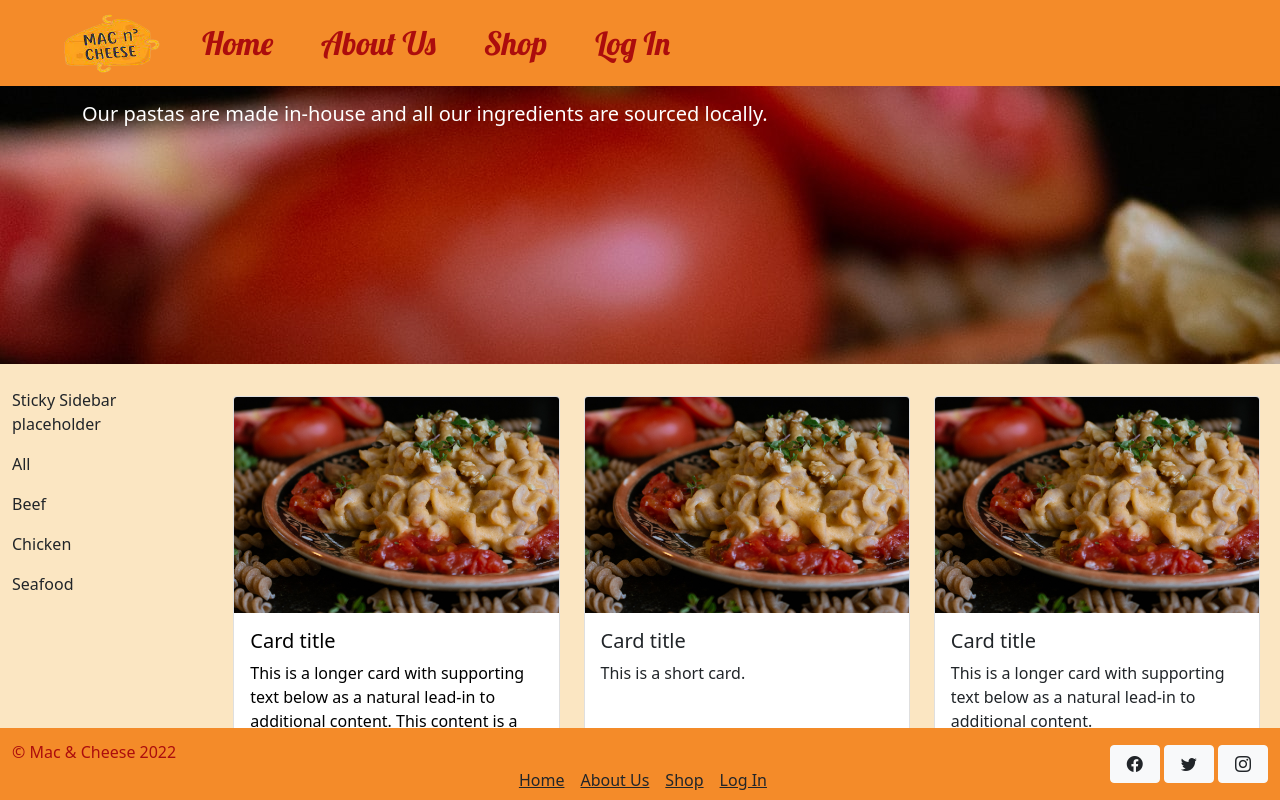
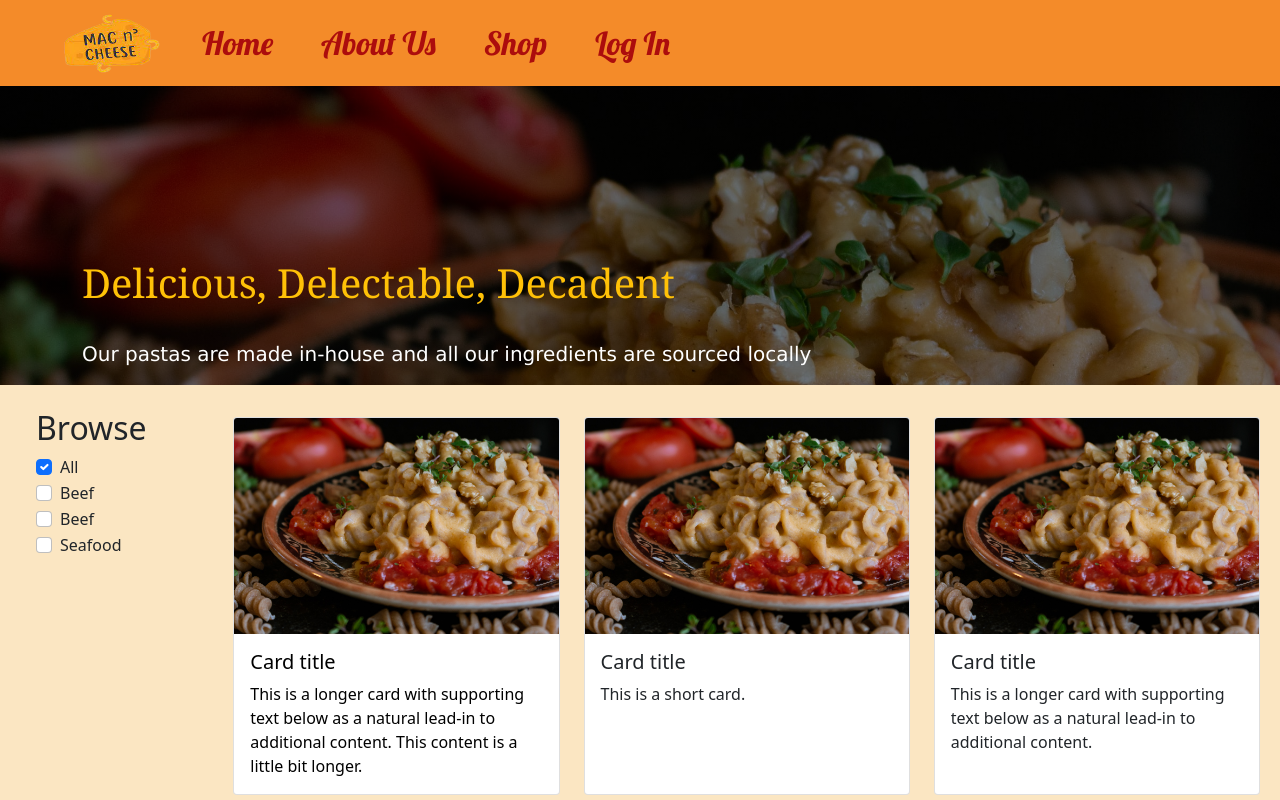
Before and after one commit to tan-xianglong/macncheese, a plain HTML site: page products.html in a window 1280 px wide. Shown: the top 800 px of the page. Drawn offline with nearby package versions, Linux system fonts and the light colour scheme.

Commit message:
Added sticky side bar for desktop

```diff
--- a/products.html
+++ b/products.html
@@ -14,9 +14,15 @@
     <link rel="preconnect" href="https://fonts.gstatic.com" crossorigin>
     <link href="https://fonts.googleapis.com/css2?family=Lobster&display=swap" rel="stylesheet">
 
-
     <!-- Custom CSS -->
     <style>
+        /* Color Palette
+        #FBE6C2 - rgb(251, 230, 194) Beige
+        #F0C929 - rgb(240, 201, 41) Yellow
+        #F48B29 - rgb(244, 139, 41) Orange
+        #AC0D0D - rgb(172, 13, 13) Vermillion
+         */
+
         /* Card hover effect*/
         .card:hover {
             transform: scale(1.05);
@@ -26,12 +32,51 @@
         /* Jumbotron */
         .jumbotron {
             margin:0;
-            background:
-            url(/css/des-images/pdt-top-image-pasta-bowl.jpg);
+            background: linear-gradient(to bottom, rgba(0,0,0,0.5) 0%,rgba(0,0,0,0.5) 100%),
+            url(./images/pdt-top-image-pasta-bowl.jpg);
             background-repeat: no-repeat;
-            color:white !important;
-            height:340px;
-}
+            background-size: cover;
+            color:white;
+            height:300px;
+        }
+
+        .jumbotron-text {
+            align-self:flex-end;
+            width: 100%;
+        }
+
+        .jumbotron-text > h1 {
+            font-family: Georgia, 'Times New Roman', Times, serif;
+        }
+
+        .jumbotron-text > p {
+            font-family: Verdana, Geneva, Tahoma, sans-serif;
+        }
+
+        /* Button Color */
+        .btn-vermillion {
+            background-color: #AC0D0D;
+            color: #fff
+        }
+
+        /* Sticky sidebar for desktop*/
+        .sticky-sidebar {
+            position: -webkit-sticky;
+            position: sticky;
+            top: 15%;
+        }
+
+    /* Mobile Media Queries */
+    @media screen and (max-width: 768px) {
+        /* Hide sticky sidebar */
+        .sticky-sidebar {
+            display: none;
+        }
+
+        .sidebar-container {
+            display: none;
+        }
+    }
 
     </style>
     <title>Our Products</title>
@@ -70,59 +115,74 @@
 
     <!-- Section 1: Jumbotron + Short description -->
         <!-- Jumbotron Image -->
-        <div class="jumbotron jumbotron-fluid mt-4">
-            <div class="container">
-              <h1 class="display-4 text-warning">Delicious, Delectable, Decadent</h1>
-              <p class="lead">Our pastas are made in-house and all our ingredients are sourced locally.</p>
+        <div class="jumbotron jumbotron-fluid d-flex" style="margin-top:85px;">
+            <div class="container jumbotron-text">
+              <h1 class="display-6 text-warning">Delicious, Delectable, Decadent</h1><br>
+              <p class="lead">Our pastas are made in-house and all our ingredients are sourced locally</p>
             </div>
           </div>
     <!-- Section 1 End -->
 
     <!-- Section 2: 3x3 Product cards with product name + price; Sticky Side Bar; Modals for each product -->
         <div class="container-fluid">
-            <div class="row row-cols-2">
+            <div class="row">
                 <!-- Sticky Sidebar Filter desktop -->
-                <div class="col-2 my-4">
-                    <p>Sticky Sidebar placeholder</p>
-                    <p>All</p>
-                    <p>Beef</p>
-                    <p>Chicken</p>
-                    <p>Seafood</p>
+                <div class="col-2 my-4 sidebar-container">
+                    <div class="container-fluid sticky-sidebar">
+                        <h2>Browse</h2>
+                          <div class="form-check">
+                            <input type="checkbox" class="form-check-input" id="all" name="all" value="something" checked>
+                            <label class="form-check-label" for="all">All</label>
+                          </div>
+                          <div class="form-check">
+                            <input type="checkbox" class="form-check-input" id="check1" name="option1" value="something">
+                            <label class="form-check-label" for="check1">Beef</label>
+                          </div>
+                          <div class="form-check">
+                            <input type="checkbox" class="form-check-input" id="check2" name="option2" value="something">
+                            <label class="form-check-label" for="check2">Beef</label>
+                          </div>
+                          <div class="form-check">
+                            <input type="checkbox" class="form-check-input" id="check3" name="option3" value="something">
+                            <label class="form-check-label" for="check3">Seafood</label>
+                          </div>
+                        </form>
+                      </div>
                 </div>
                 <div class="col-10">
                     <!-- Cards -->
                     <div class="row row-cols-1 row-cols-md-3 p-2">
-                        <div class="col my-4">
+                        <div class="col-md-4 my-4">
                         <div class="card h-100">
                             <a href="#" data-bs-toggle="modal" data-bs-target="#pdt1Modal" style="text-decoration:none; color:black">
-                            <img src="/css/des-images/pdt-top-image-pasta-bowl.jpg" class="card-img-top" alt="...">
+                            <img src="./images/pdt-top-image-pasta-bowl.jpg" class="card-img-top" alt="...">
                             <div class="card-body">
                             <h5 class="card-title">Card title</h5>
                             <p class="card-text">This is a longer card with supporting text below as a natural lead-in to additional content. This content is a little bit longer.</p>
                             </div>
                         </div></a>
                         </div>
-                        <div class="col my-4">
+                        <div class="col-md-4 my-4">
                         <div class="card h-100">
-                            <img src="/css/des-images/pdt-top-image-pasta-bowl.jpg" class="card-img-top" alt="...">
+                            <img src="./images/pdt-top-image-pasta-bowl.jpg" class="card-img-top" alt="...">
                             <div class="card-body">
                             <h5 class="card-title">Card title</h5>
                             <p class="card-text">This is a short card.</p>
                             </div>
                         </div>
                         </div>
-                        <div class="col my-4">
+                        <div class="col-md-4 my-4">
                         <div class="card h-100">
-                            <img src="/css/des-images/pdt-top-image-pasta-bowl.jpg" class="card-img-top" alt="...">
+                            <img src="./images/pdt-top-image-pasta-bowl.jpg" class="card-img-top" alt="...">
                             <div class="card-body">
                             <h5 class="card-title">Card title</h5>
                             <p class="card-text">This is a longer card with supporting text below as a natural lead-in to additional content.</p>
                             </div>
                         </div>
                         </div>
-                        <div class="col my-4">
+                        <div class="col-md-4 my-4">
                         <div class="card h-100">
-                            <img src="/css/des-images/pdt-top-image-pasta-bowl.jpg" class="card-img-top" alt="...">
+                            <img src="./images/pdt-top-image-pasta-bowl.jpg" class="card-img-top" alt="...">
                             <div class="card-body">
                             <h5 class="card-title">Card title</h5>
                             <p class="card-text">This is a longer card with supporting text below as a natural lead-in to additional content. This content is a little bit longer.</p>
@@ -133,11 +193,7 @@
                 </div>
             </div>
         </div>
-        <!-- Side Bar https://www.w3schools.com/howto/howto_css_fixed_sidebar.asp -->
 
-        <!-- Modal https://www.tutorialrepublic.com/twitter-bootstrap-tutorial/bootstrap-modals.php
-        https://www.tutorialrepublic.com/codelab.php?topic=bootstrap&file=creating-row-columns-inside-modal
-        -->
     <!-- Section 2 End -->
 
     <!-- Modal box -->
@@ -145,17 +201,16 @@
         <div class="modal-dialog">
             <div class="modal-content">
                 <div class="modal-header">
-                    <h5 class="modal-title">Product Information</h5>
                     <button type="button" class="btn-close" data-bs-dismiss="modal"></button>
                 </div>
                 <div class="modal-body">
                     <div class="row">
-                        <img src="css/des-images/pdt-top-image-pasta-bowl.jpg" class="w-75" alt="pdt1">
+                        <img src="./images/pdt-top-image-pasta-bowl.jpg" class="w-100" alt="pdt1">
                     </div>
-                    <div class="row mt-2">
-                        <p class="fs-5">Mac and Cheese Chicken<h3>
+                    <div class="row mt-1">
+                        <p class="fs-4 fw-bold">Mac and Cheese Chicken<h3>
                     </div>
-                    <div class="row mb-1">
+                    <div class="row">
                         <p class="fst-italic">$12.00</p>
                     </div>
                     <!-- Description -->
@@ -171,7 +226,7 @@
                         <div class="col-12">
                             <div class="mb-2">
                                 <label class="form-label" for="quantity">Quantity:</label>
-                                <input type="number" id="quantity" class="form-control-sm" min="1" max="50">
+                                <input type="number" id="quantity" class="form-control-sm" min="1" max="20">
                             </div>
                         </div>
                     </div>
@@ -186,9 +241,8 @@
                     </div>
                 </div>
                 <div class="modal-footer">
-                    <button type="button" class="btn btn-secondary" data-bs-dismiss="modal">Cancel</button>
                     <!-- To add modal for add to cart button -->
-                    <button type="button" class="btn btn-primary">Add to Cart</button>
+                    <button type="button" class="btn btn-success">Add to Cart</button>
                 </div>
             </div>
         </div>
@@ -199,7 +253,7 @@
 
 
     <!-- Footer -->
-    <nav class="navbar navbar-expand-md navbar-dark fixed-bottom" style="background-color:#F48B29"">
+    <nav class="navbar navbar-expand-md navbar-dark" style="background-color:#F48B29">
         <div class="container-fluid">
             <p class="navbar-text pt-0" style="color: #AC0D0D;">&copy; Mac & Cheese 2022</p>
             <ul class="nav justify-content-center pt-2">
```
Also changed, not shown: images/pdt-top-image-pasta-bowl.jpg (renamed from css/des-images/pdt-top-image-pasta-bowl.jpg).
